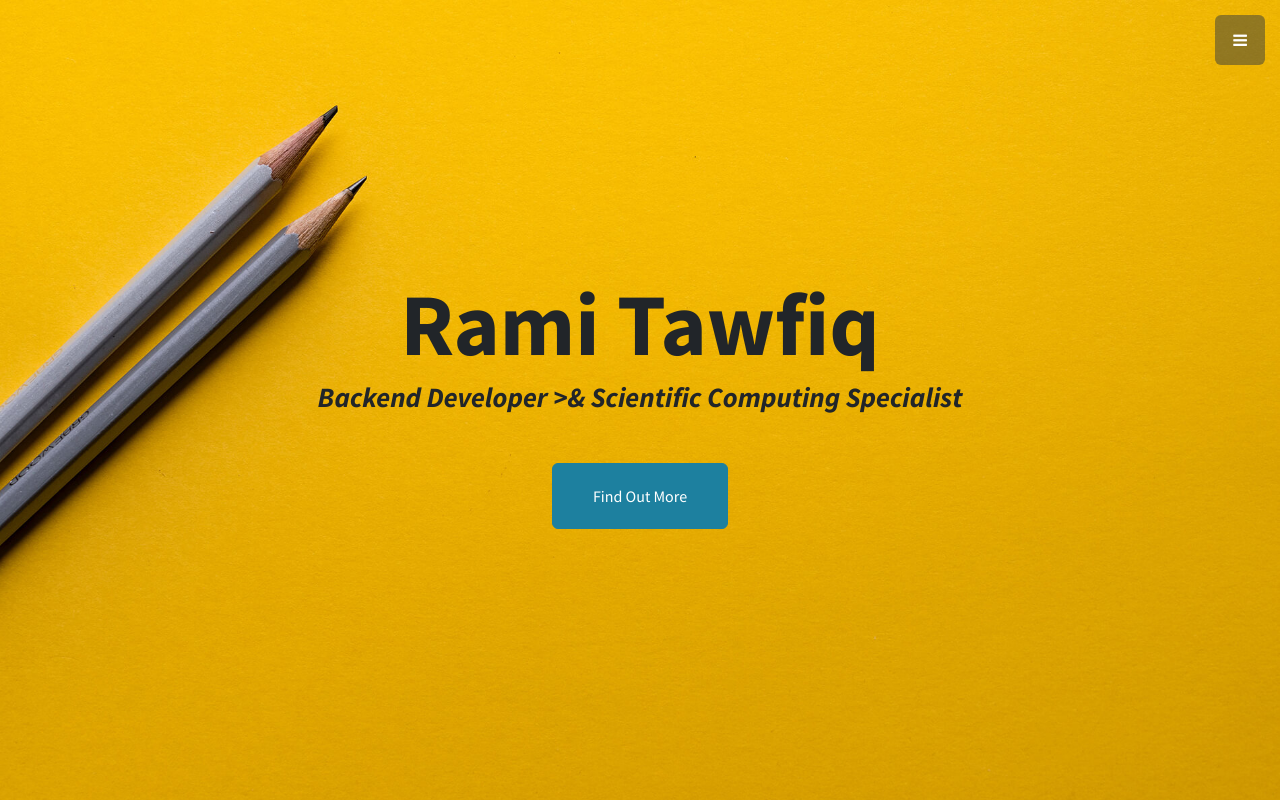
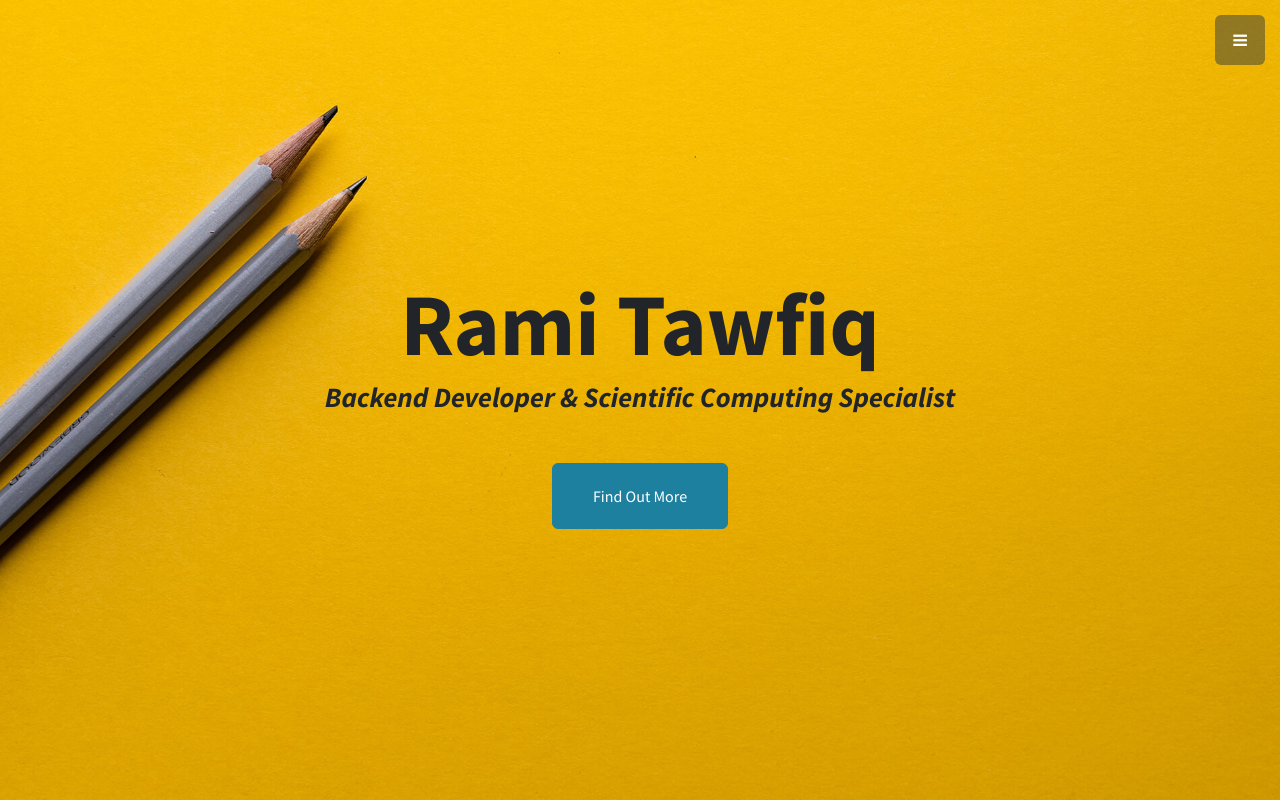
Before and after one commit to ramitawfiq/ramitawfiq.github.io, a plain HTML site: page index.html in a window 1280 px wide. Shown: the top 800 px of the page. Drawn offline with Linux system fonts and the light colour scheme.

Commit message:
Update index.html

```diff
--- a/index.html
+++ b/index.html
@@ -68,7 +68,7 @@
         <h1 class="mb-1">Rami Tawfiq</h1>
         <h3 class="mb-5">
           <em style="width: auto">Backend Developer </em>
-          <em>>&</em>
+          <em>&</em>
           <em>Scientific Computing Specialist</em>
         </h3>
         <a
```
